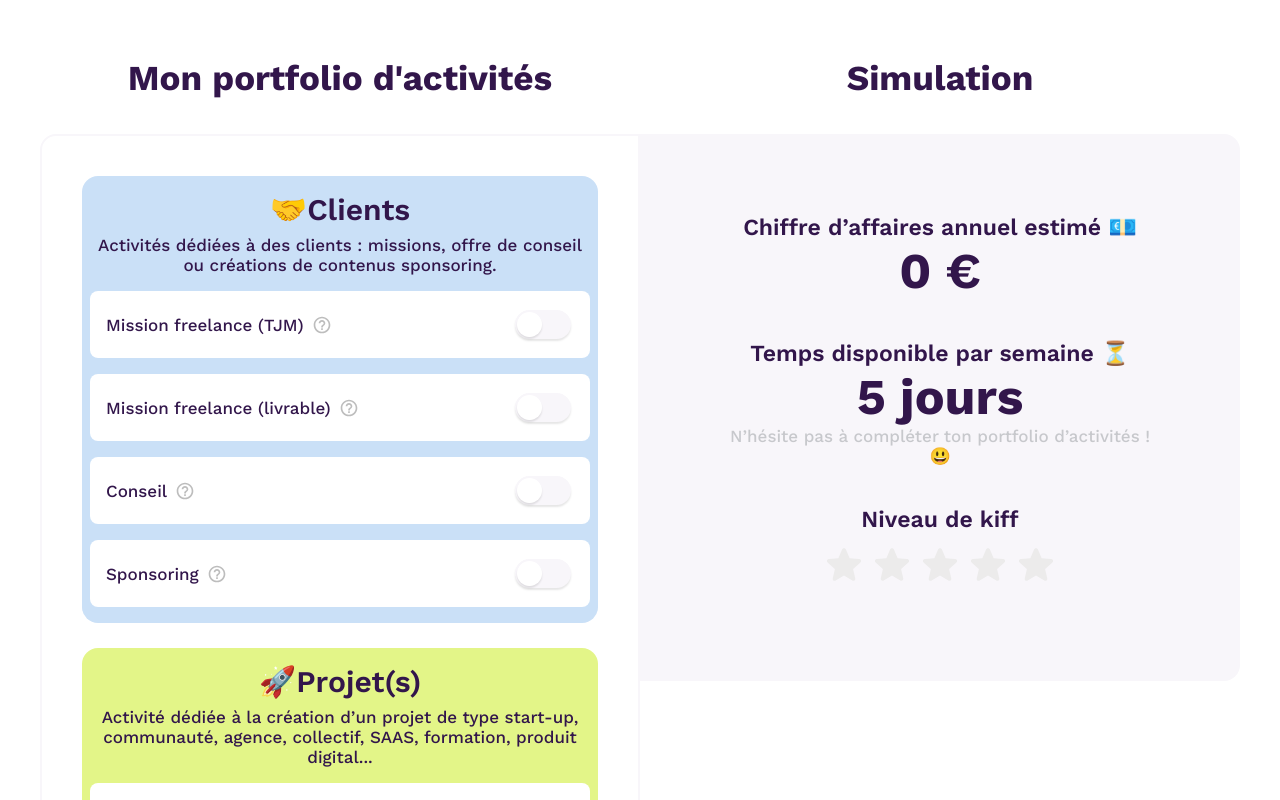
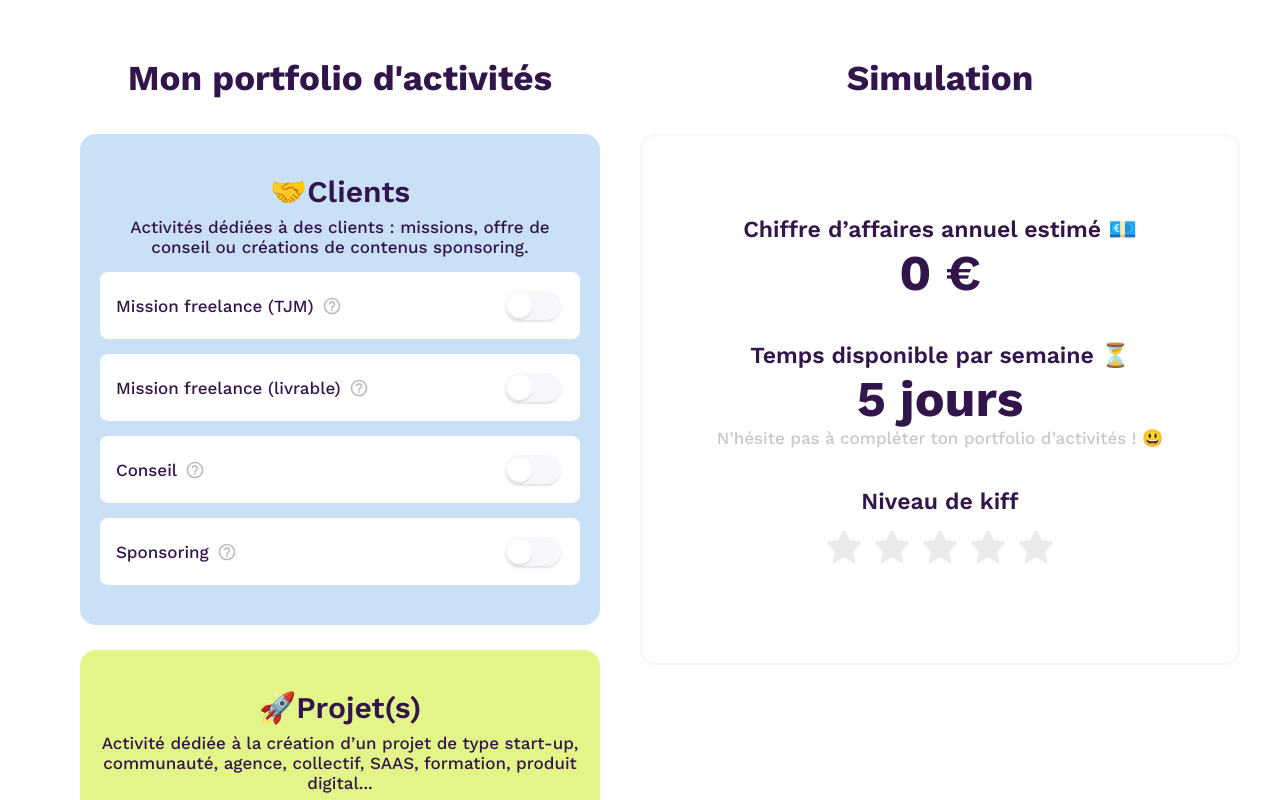
Before and after one commit to troptropcontent/freelance_revenue_simulator, a React (Vite) app in the folder frontend/: page / in a window 1280 px wide. Shown: the part 660-1460 px from the top of the page. Built offline with nearby package versions, Linux system fonts and the light colour scheme.

Commit message:
remove background and border around results and inputs

```diff
--- a/frontend/src/App.tsx
+++ b/frontend/src/App.tsx
@@ -103,9 +103,9 @@ function App() {
                 flexDirection="column"
                 gap="md"
                 id="results"
-                background="neutral.medium"
-                borderRadius={{ bottomRight: "md", topRight: "md" }}
-                padding={80}
+                border={{ color: "neutral.medium", size: "sm" }}
+                borderRadius="md"
+                padding={{ inline: 60, block: 80 }}
               >
                 <ResultsDetails />
                 {/* <Separator color="grey.light" margin={{ block: "lg" }} />
--- a/frontend/src/components/simulator/activities/ActivitiesList.tsx
+++ b/frontend/src/components/simulator/activities/ActivitiesList.tsx
@@ -87,13 +87,7 @@ const ActivitiesList = () => {
   const { t } = useTranslation();
   return (
     <Accordion.Root type="multiple">
-      <List.Root
-        grow
-        gap={25}
-        border={{ color: "neutral.medium", size: "sm" }}
-        borderRadius={{ bottomLeft: "md", topLeft: "md" }}
-        padding={40}
-      >
+      <List.Root grow gap={25} padding={{ inline: 40 }}>
         {ActivityKinds.map((activity_kind, index) => {
           const ActivityComponent =
             ActivityKindComponents[activity_kind].component;
--- a/frontend/src/components/simulator/activities/kinds/BaseKind.tsx
+++ b/frontend/src/components/simulator/activities/kinds/BaseKind.tsx
@@ -22,10 +22,10 @@ const BaseKind = ({
       key={kind}
       borderRadius="md"
       background={color}
-      padding={{ block: "md", inline: "sm" }}
+      padding={{ block: 40, inline: 20 }}
       flex
       flexDirection="column"
-      gap="md"
+      gap={15}
     >
       <Box flex flexDirection="column" gap="sm" alignItems="center">
         <Text style="title_2">
```
